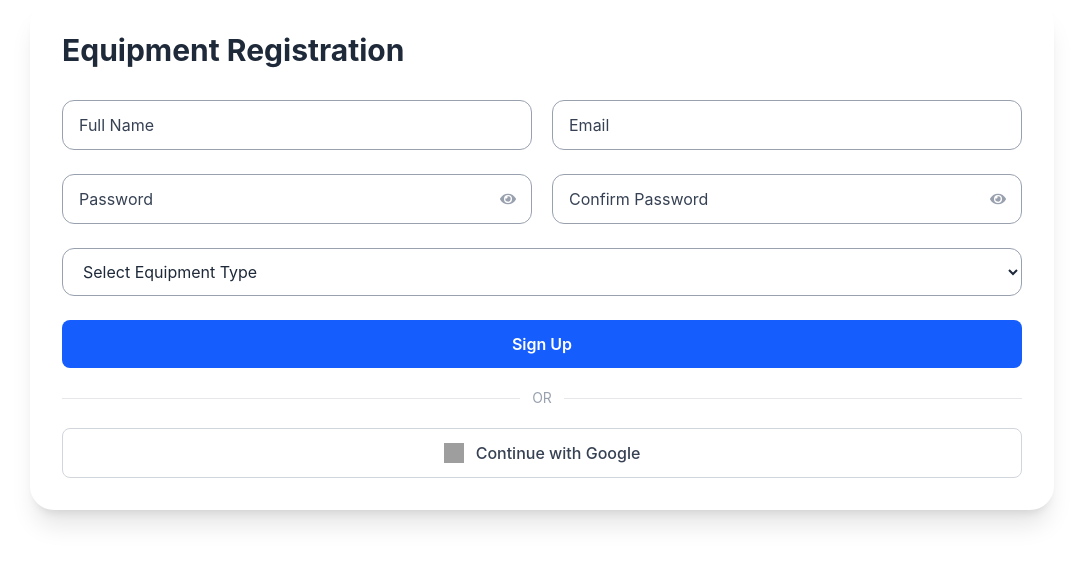
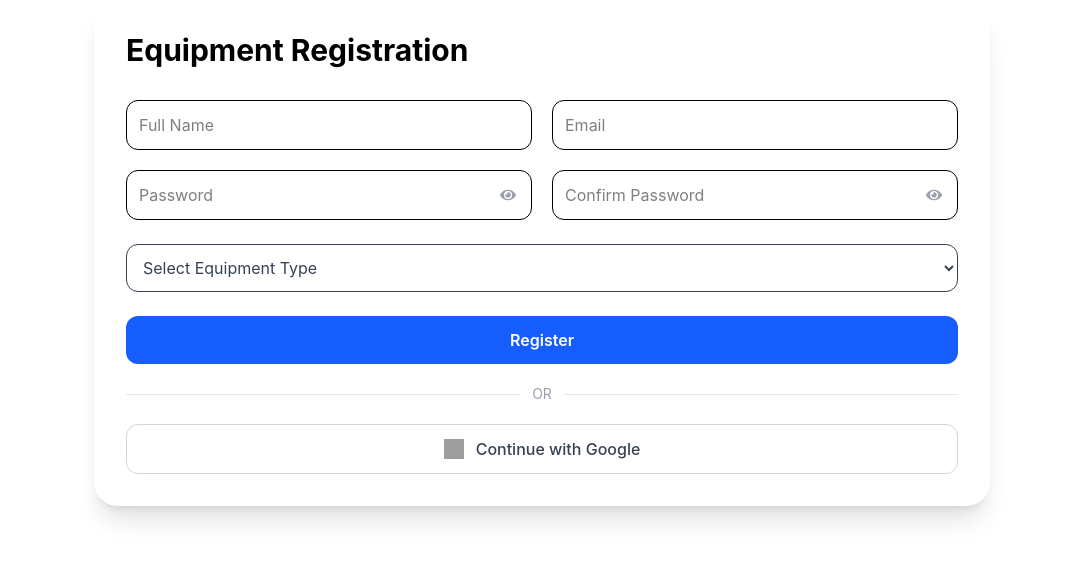
Before and after one commit to Avinash19102001/GharBanao, a React (Vite) app in the folder frontend/: page /equipment in a window 1280 px wide. Shown: the top 564 px of the page, without its empty margins (98-1181 px from the left). Built offline with nearby package versions, Linux system fonts and the light colour scheme; grey boxes are pictures that could not be loaded.

Commit message:
change equipment name

```diff
--- a/frontend/src/components/auth/Equipment.jsx
+++ b/frontend/src/components/auth/EquipmentRegister.jsx
@@ -4,9 +4,9 @@ import equipmentSchema from "./schemas/equipment";
 import { FaEye, FaEyeSlash } from "react-icons/fa";
 import { useState } from "react";
 const EquipmentRegister = () => {
-  const [showPassword,        setShowPassword]        = useState(false);
+  const [showPassword, setShowPassword] = useState(false);
   const [showConfirmPassword, setShowConfirmPassword] = useState(false);
-  const [submittedData,       setSubmittedData]       = useState(null);
+  const [submittedData, setSubmittedData] = useState(null);
   const {
     register,
     handleSubmit,
@@ -18,64 +18,20 @@ const EquipmentRegister = () => {
   const onSubmit = (data) => {
     setSubmittedData(data);
   };
+
   const handleGoogleSignIn = () => {
     window.location.href = "https://accounts.google.com/signin";
   };
-  const inputCls =
-    `w-full border border-gray-400 px-4 p-3 rounded-xl
-     bg-white placeholder-gray-700 text-gray-800
-     focus:outline-none focus:border-gray-500
-     transition-all duration-150`;
+  const inputCls = "w-full border p-3 rounded-xl";
   if (submittedData) {
     return (
       <div className="max-w-4xl mx-auto bg-white rounded-3xl shadow-xl p-8">
-        <div className="flex items-center gap-3 mb-8">
-          <div className="w-12 h-12 rounded-full bg-blue-100 flex items-center justify-center">
-            <svg className="w-6 h-6 text-blue-600" fill="none" stroke="currentColor" strokeWidth="2.5" viewBox="0 0 24 24">
-              <path strokeLinecap="round" strokeLinejoin="round" d="M5 13l4 4L19 7"/>
-            </svg>
-          </div>
-          <h2 className="text-3xl font-bold text-gray-800">
-            Registration Successful!
-          </h2>
-        </div>
-        <div className="bg-blue-50 rounded-2xl border border-blue-200 p-6 space-y-4">
-          <h3 className="text-lg font-semibold text-gray-700 mb-4">
-            Your Submitted Details
-          </h3>
-          <div className="grid md:grid-cols-2 gap-4">
-            <div className="bg-white rounded-xl border border-blue-200 p-4">
-              <p className="text-xs text-blue-400 font-medium uppercase tracking-wide mb-1">Full Name</p>
-              <p className="text-gray-800 font-semibold">{submittedData.FullName}</p>
-            </div>
-            <div className="bg-white rounded-xl border border-blue-200 p-4">
-              <p className="text-xs text-blue-400 font-medium uppercase tracking-wide mb-1">Email</p>
-              <p className="text-gray-800 font-semibold">{submittedData.email}</p>
-            </div>
-            <div className="bg-white rounded-xl border border-blue-200 p-4">
-              <p className="text-xs text-blue-400 font-medium uppercase tracking-wide mb-1">Password</p>
-              <p className="text-gray-800 font-semibold tracking-widest">
-                {"•".repeat(submittedData.password.length)}
-              </p>
-            </div>
-            <div className="bg-white rounded-xl border border-blue-200 p-4">
-              <p className="text-xs text-blue-400 font-medium uppercase tracking-wide mb-1">Equipment Type</p>
-              <p className="text-gray-800 font-semibold">{submittedData.equipmentType}</p>
-            </div>
-          </div>
-        </div>
-        <button
-          onClick={() => setSubmittedData(null)}
-          className="mt-6 text-sm text-blue-600 font-bold hover:underline"
-        >
-          ← Back to Register
-        </button>
       </div>
     );
   }
   return (
-    <div className="max-w-5xl mx-auto bg-white rounded-3xl shadow-xl p-8">
-      <h2 className="text-3xl font-bold mb-8 text-gray-800">Equipment Registration</h2>
+    <div className="max-w-4xl mx-auto bg-white rounded-3xl shadow-xl p-8">
+      <h2 className="text-3xl font-bold mb-8">Equipment Registration</h2>
       <form onSubmit={handleSubmit(onSubmit)} className="grid md:grid-cols-2 gap-5">
         <div>
           <input
@@ -83,7 +39,7 @@ const EquipmentRegister = () => {
             placeholder="Full Name"
             className={inputCls}
           />
-          <p className="text-red-500 text-sm mt-1 px-1">{errors.FullName?.message}</p>
+          <p className="text-red-500 text-sm">{errors.FullName?.message}</p>
         </div>
         <div>
           <input
@@ -92,7 +48,7 @@ const EquipmentRegister = () => {
             placeholder="Email"
             className={inputCls}
           />
-          <p className="text-red-500 text-sm mt-1 px-1">{errors.email?.message}</p>
+          <p className="text-red-500 text-sm">{errors.email?.message}</p>
         </div>
         <div>
           <div className="relative">
@@ -136,23 +92,23 @@ const EquipmentRegister = () => {
             className={`${inputCls} text-gray-700`}
             defaultValue=""
           >
-            <option value="" disabled className="text-gray-700">Select Equipment Type</option>
-            <option value="Bricks" className="text-gray-800">Bricks</option>
-            <option value="Steel" className="text-gray-800">Steel</option>
-            <option value="Cement" className="text-gray-800">Cement</option>
+            <option value="" disabled>Select Equipment Type</option>
+            <option value="Bricks">Bricks</option>
+            <option value="Steel">Steel</option>
+            <option value="Cement">Cement</option>
           </select>
           <p className="text-red-500 text-sm mt-1 px-1">{errors.equipmentType?.message}</p>
         </div>
         <button
           type="submit"
           disabled={isSubmitting}
-          className={`md:col-span-2 py-3 rounded-lg text-white font-semibold text-base transition-all duration-200
+          className={`md:col-span-2 py-3 rounded-xl text-white font-semibold text-base transition-all duration-200
             ${isSubmitting
               ? "bg-blue-300 cursor-not-allowed"
               : "bg-blue-600 hover:bg-blue-700 cursor-pointer"
             }`}
         >
-          {isSubmitting ? "Registering..." : "Sign Up"}
+          {isSubmitting ? "Registering..." : "Register"}
         </button>
         <div className="md:col-span-2 flex items-center gap-3">
           <div className="flex-1 h-px bg-gray-200"/>
@@ -162,7 +118,7 @@ const EquipmentRegister = () => {
         <button
           type="button"
           onClick={handleGoogleSignIn}
-          className="md:col-span-2 border border-gray-300 py-3 rounded-lg flex items-center justify-center gap-3 hover:bg-gray-50 transition text-gray-700 font-medium"
+          className="md:col-span-2 border border-gray-300 py-3 rounded-xl flex items-center justify-center gap-3 hover:bg-gray-50 transition text-gray-700 font-medium"
         >
           <img
             src="https://www.svgrepo.com/show/475656/google-color.svg"
--- a/frontend/src/components/auth/Register.jsx
+++ b/frontend/src/components/auth/Register.jsx
@@ -4,7 +4,7 @@ import { Link } from "react-router-dom";
 import HouseOwnerRegister from "./HouseOwnerRegister";
 import ContractorRegister from "./ContractorRegister";
 import SupplierRegister from "./SupplierRegister";
-import Equipment from "./Equipment";
+import Equipment from "./EquipmentRegister";
 const Register = () => {
   const [selectedRole, setSelectedRole] = useState("houseowner");
   const roles = [
--- a/frontend/src/routes/AuthRoutes.jsx
+++ b/frontend/src/routes/AuthRoutes.jsx
@@ -10,7 +10,7 @@ const ContractorRegister=lazy(()=>import("../components/auth/ContractorRegister"
 const ContractorCompleteProfile=lazy(()=>("../components/auth/ContractorCompleteProfile.jsx"))
 const SupplierRegister =lazy(()=>import("../components/auth/SupplierRegister"))
 const SupplierCompleteProfile=lazy(()=>import("../components/SupplierCompleteProfile"))
-const Equipment=lazy(()=>import("../components/auth/Equipment"))
+const Equipment=lazy(()=>import("../components/auth/EquipmentRegister"))
 
 const AuthRoutes = [
   {
```
